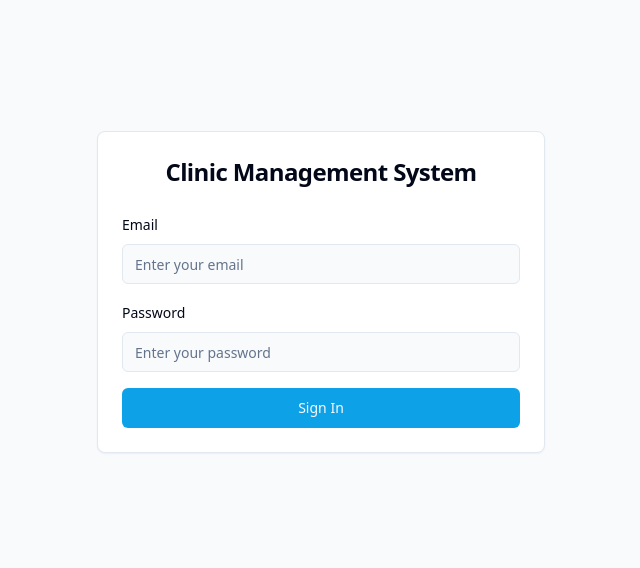
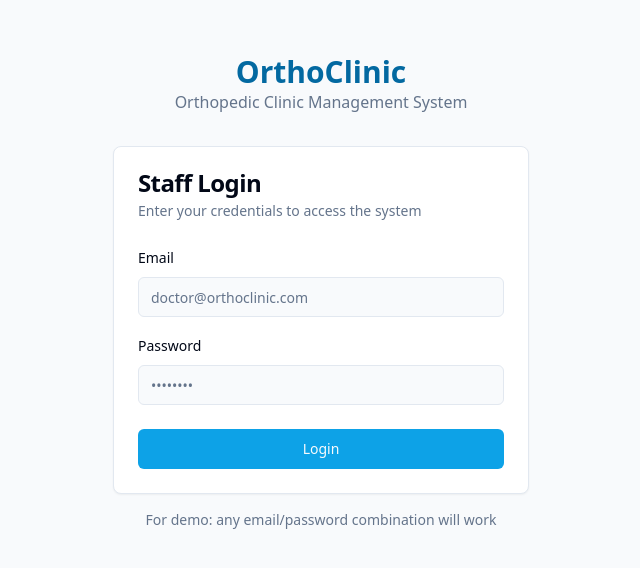
Before and after one commit to bassem567/ortho-clinic-flow, a React (Vite) app: page / in a window 1280 px wide. Shown: the part 108-676 px from the top of the page, without its empty margins (319-959 px from the left). Built offline with nearby package versions, Linux system fonts and the light colour scheme.

Commit message:
Reverted to edit edt-b623f248-5661-4a8f-9e9e-ed2a478e9280: "Connect to Supabase project
Add Supabase configuration and types to the project."

```diff
--- a/src/App.tsx
+++ b/src/App.tsx
@@ -1,10 +1,8 @@
-
 import { Toaster } from "@/components/ui/toaster";
 import { Toaster as Sonner } from "@/components/ui/sonner";
 import { TooltipProvider } from "@/components/ui/tooltip";
 import { QueryClient, QueryClientProvider } from "@tanstack/react-query";
 import { BrowserRouter, Routes, Route } from "react-router-dom";
-import { AuthProvider } from "./providers/AuthProvider";
 import NotFound from "./pages/NotFound";
 import Login from "./pages/Login";
 import Dashboard from "./pages/Dashboard";
@@ -18,10 +16,9 @@ const queryClient = new QueryClient();
 const App = () => (
   <QueryClientProvider client={queryClient}>
     <TooltipProvider>
-      <BrowserRouter>
-        <AuthProvider>
       <Toaster />
       <Sonner />
+      <BrowserRouter>
         <Routes>
           <Route path="/" element={<Login />} />
           <Route path="/dashboard" element={<Dashboard />} />
@@ -31,7 +28,6 @@ const App = () => (
           <Route path="/payments" element={<Payments />} />
           <Route path="*" element={<NotFound />} />
         </Routes>
-        </AuthProvider>
       </BrowserRouter>
     </TooltipProvider>
   </QueryClientProvider>
--- a/src/components/layout/Sidebar.tsx
+++ b/src/components/layout/Sidebar.tsx
@@ -12,11 +12,9 @@ import {
 } from "lucide-react";
 import { Button } from "@/components/ui/button";
 import { cn } from "@/lib/utils";
-import { useAuth } from "@/providers/AuthProvider";
 
 const Sidebar = () => {
   const [collapsed, setCollapsed] = useState(false);
-  const { signOut } = useAuth();
 
   const toggleSidebar = () => setCollapsed(!collapsed);
 
--- a/src/components/layout/TopNav.tsx
+++ b/src/components/layout/TopNav.tsx
@@ -2,19 +2,8 @@
 import { Bell, Search } from "lucide-react";
 import { Button } from "@/components/ui/button";
 import { Input } from "@/components/ui/input";
-import { useAuth } from "@/providers/AuthProvider";
 
 const TopNav = () => {
-  const { signOut } = useAuth();
-
-  const handleSignOut = async () => {
-    try {
-      await signOut();
-    } catch (error) {
-      console.error("Error signing out:", error);
-    }
-  };
-
   return (
     <header className="border-b border-border bg-card px-4 py-3">
       <div className="flex justify-between items-center">
@@ -37,10 +26,6 @@ const TopNav = () => {
           <span className="hidden md:block text-sm font-medium">
             Today: {new Date().toLocaleDateString()}
           </span>
-
-          <Button variant="outline" size="sm" onClick={handleSignOut}>
-            Sign Out
-          </Button>
         </div>
       </div>
     </header>
--- a/src/pages/Login.tsx
+++ b/src/pages/Login.tsx
@@ -1,56 +1,46 @@
 
 import { useState } from "react";
-import { useAuth } from "@/providers/AuthProvider";
+import { useNavigate } from "react-router-dom";
 import { Button } from "@/components/ui/button";
 import { Input } from "@/components/ui/input";
-import { Card, CardContent, CardHeader, CardTitle } from "@/components/ui/card";
 import { Label } from "@/components/ui/label";
-import { useToast } from "@/hooks/use-toast";
+import { Card, CardContent, CardDescription, CardFooter, CardHeader, CardTitle } from "@/components/ui/card";
 
-export default function Login() {
-  const { signIn } = useAuth();
-  const { toast } = useToast();
+const Login = () => {
   const [email, setEmail] = useState("");
   const [password, setPassword] = useState("");
-  const [isLoading, setIsLoading] = useState(false);
+  const navigate = useNavigate();
 
-  const handleSubmit = async (e: React.FormEvent) => {
+  const handleSubmit = (e: React.FormEvent) => {
     e.preventDefault();
-    setIsLoading(true);
-
-    try {
-      await signIn(email, password);
-      toast({
-        title: "Welcome back!",
-        description: "You have successfully signed in.",
-      });
-    } catch (error) {
-      toast({
-        title: "Error",
-        description: "Invalid email or password.",
-        variant: "destructive",
-      });
-    } finally {
-      setIsLoading(false);
-    }
+    // In a real app, we would validate credentials
+    // For demo purposes, we'll just navigate to the dashboard
+    navigate("/dashboard");
   };
 
   return (
-    <div className="min-h-screen flex items-center justify-center bg-background p-4">
-      <Card className="w-full max-w-md">
-        <CardHeader className="space-y-1">
-          <CardTitle className="text-2xl text-center">
-            Clinic Management System
-          </CardTitle>
+    <div className="min-h-screen flex items-center justify-center bg-background">
+      <div className="w-full max-w-md px-4">
+        <div className="text-center mb-8">
+          <h1 className="text-3xl font-bold text-clinic-700">OrthoClinic</h1>
+          <p className="text-muted-foreground">Orthopedic Clinic Management System</p>
+        </div>
+
+        <Card>
+          <CardHeader>
+            <CardTitle>Staff Login</CardTitle>
+            <CardDescription>
+              Enter your credentials to access the system
+            </CardDescription>
           </CardHeader>
-        <CardContent>
-          <form onSubmit={handleSubmit} className="space-y-4">
+          <form onSubmit={handleSubmit}>
+            <CardContent className="space-y-4">
               <div className="space-y-2">
                 <Label htmlFor="email">Email</Label>
                 <Input
                   id="email"
                   type="email"
-                placeholder="Enter your email"
+                  placeholder="doctor@orthoclinic.com"
                   value={email}
                   onChange={(e) => setEmail(e.target.value)}
                   required
@@ -61,22 +51,27 @@ export default function Login() {
                 <Input
                   id="password"
                   type="password"
-                placeholder="Enter your password"
+                  placeholder="••••••••"
                   value={password}
                   onChange={(e) => setPassword(e.target.value)}
                   required
                 />
               </div>
-            <Button
-              type="submit"
-              className="w-full"
-              disabled={isLoading}
-            >
-              {isLoading ? "Signing in..." : "Sign In"}
+            </CardContent>
+            <CardFooter>
+              <Button type="submit" className="w-full">
+                Login
               </Button>
+            </CardFooter>
           </form>
-        </CardContent>
         </Card>
+
+        <div className="mt-4 text-center text-sm text-muted-foreground">
+          <p>For demo: any email/password combination will work</p>
+        </div>
+      </div>
     </div>
   );
-}
+};
+
+export default Login;
--- a/src/providers/AuthProvider.tsx
+++ /dev/null
@@ -1,74 +0,0 @@
-
-import { createContext, useContext, useEffect, useState } from "react";
-import { Session, User } from "@supabase/supabase-js";
-import { supabase } from "@/integrations/supabase/client";
-import { useNavigate } from "react-router-dom";
-
-interface AuthContextType {
-  session: Session | null;
-  user: User | null;
-  signIn: (email: string, password: string) => Promise<void>;
-  signOut: () => Promise<void>;
-}
-
-const AuthContext = createContext<AuthContextType | undefined>(undefined);
-
-export function AuthProvider({ children }: { children: React.ReactNode }) {
-  const [session, setSession] = useState<Session | null>(null);
-  const [user, setUser] = useState<User | null>(null);
-  const navigate = useNavigate();
-
-  useEffect(() => {
-    // Set up auth state listener FIRST
-    const { data: { subscription } } = supabase.auth.onAuthStateChange(
-      (event, session) => {
-        setSession(session);
-        setUser(session?.user ?? null);
-
-        if (event === 'SIGNED_IN') {
-          navigate('/dashboard');
-        } else if (event === 'SIGNED_OUT') {
-          navigate('/');
-        }
-      }
-    );
-
-    // THEN check for existing session
-    supabase.auth.getSession().then(({ data: { session } }) => {
-      setSession(session);
-      setUser(session?.user ?? null);
-      if (session) {
-        navigate('/dashboard');
-      }
-    });
-
-    return () => subscription.unsubscribe();
-  }, [navigate]);
-
-  const signIn = async (email: string, password: string) => {
-    const { error } = await supabase.auth.signInWithPassword({
-      email,
-      password,
-    });
-    if (error) throw error;
-  };
-
-  const signOut = async () => {
-    const { error } = await supabase.auth.signOut();
-    if (error) throw error;
-  };
-
-  return (
-    <AuthContext.Provider value={{ session, user, signIn, signOut }}>
-      {children}
-    </AuthContext.Provider>
-  );
-}
-
-export const useAuth = () => {
-  const context = useContext(AuthContext);
-  if (context === undefined) {
-    throw new Error('useAuth must be used within an AuthProvider');
-  }
-  return context;
-};
```
Also changed, not shown: src/integrations/supabase/types.ts (+3 -217 lines). Lines whose indentation alone changed are shown as unchanged.
